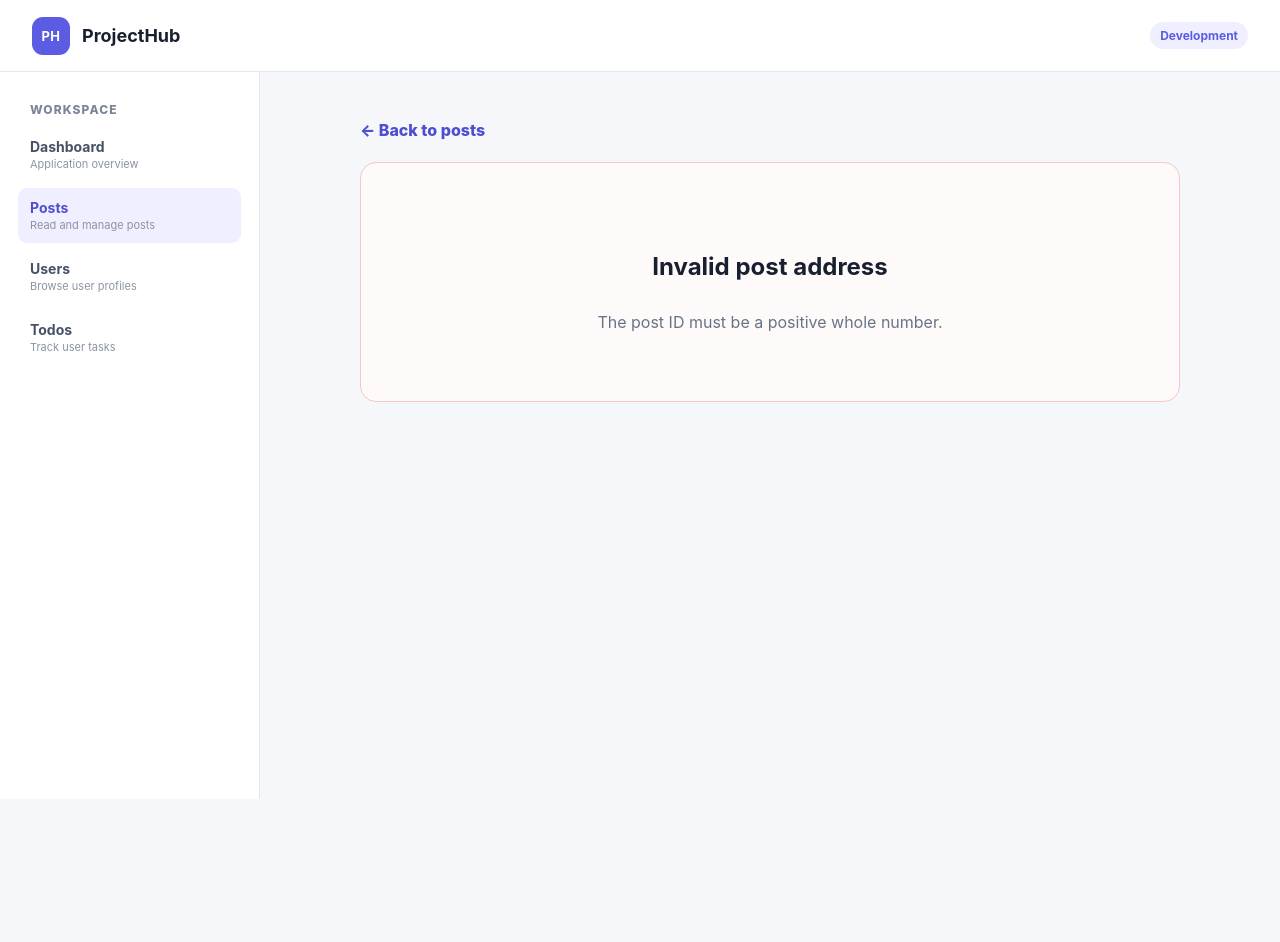
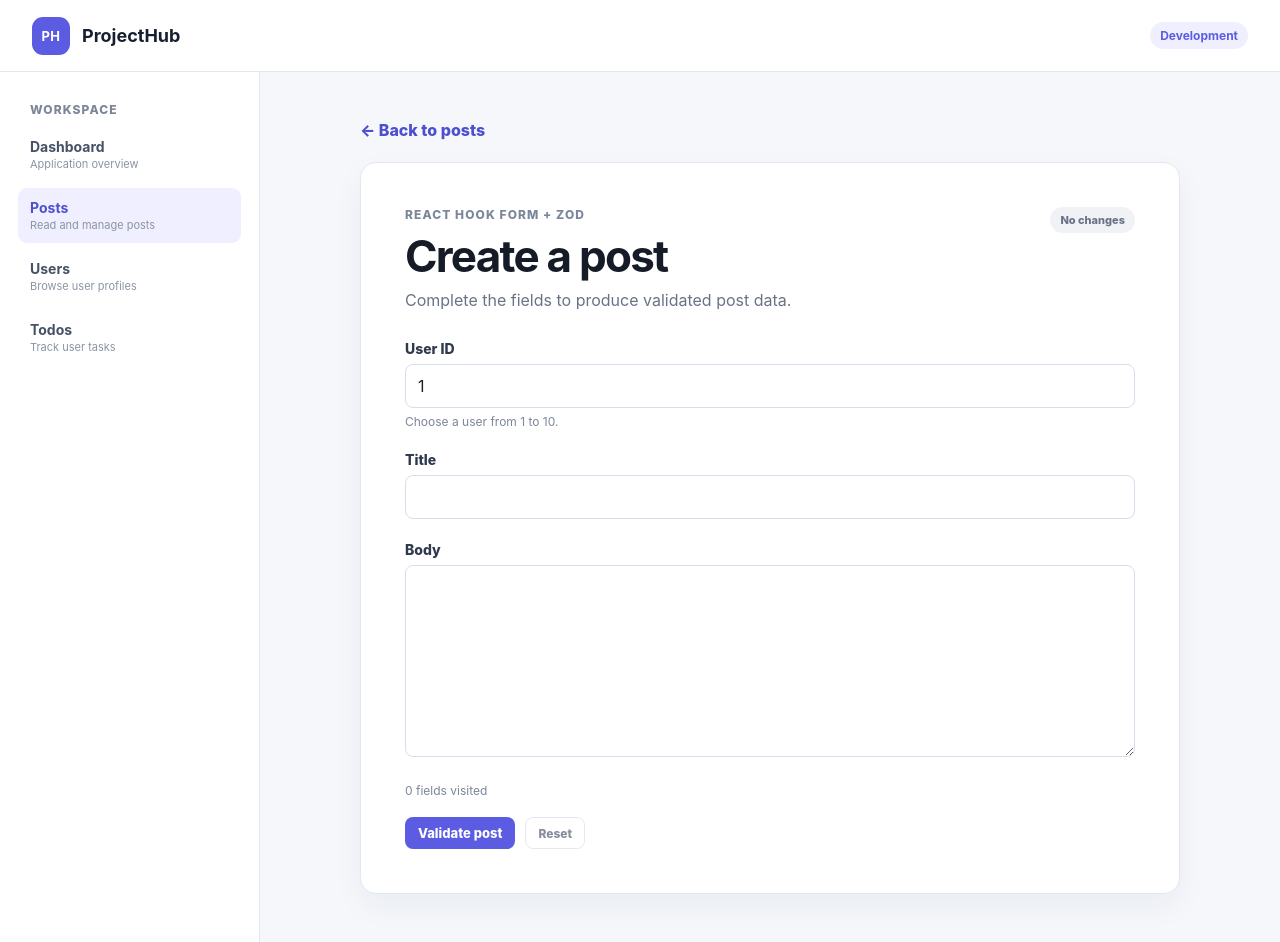
Before and after one commit to prabhakarlainipg/coding-practice, a React (Vite) app in the folder react/my-react-app/: page /posts/new in a window 1280 px wide. Before the commit the page ends 800 px from the top, so only its background shows below. Built offline with nearby package versions, Linux system fonts and the light colour scheme.

Commit message:
React Hook Form and Validation Using ZOD

```diff
--- a/react/my-react-app/package.json
+++ b/react/my-react-app/package.json
@@ -10,6 +10,7 @@
     "preview": "vite preview"
   },
   "dependencies": {
+    "@hookform/resolvers": "^5.9.1",
     "@tanstack/react-query": "^5.101.4",
     "@tanstack/react-query-devtools": "^5.101.4",
     "ag-grid-community": "^36.1.0",
@@ -17,6 +18,7 @@
     "react": "^19.2.8",
     "react-dom": "^19.2.8",
     "react-error-boundary": "^6.1.2",
+    "react-hook-form": "^7.85.0",
     "react-router-dom": "^7.18.2",
     "react-window": "^2.3.0",
     "zod": "^4.4.3"
--- a/react/my-react-app/src/App.css
+++ b/react/my-react-app/src/App.css
@@ -39,6 +39,10 @@
 .secondary-button:hover:not(:disabled) { border-color: #5b5ce2; color: #4d4fce; }
 .secondary-button:disabled { cursor: wait; opacity: .65; }
 .secondary-button:focus-visible { outline: 3px solid rgba(91, 92, 226, .35); outline-offset: 2px; }
+.primary-link, .primary-button { display: inline-flex; align-items: center; justify-content: center; padding: 8px 13px; border: 0; border-radius: 8px; color: #fff; background: #5b5ce2; font-size: 13px; font-weight: 800; text-decoration: none; cursor: pointer; }
+.primary-link:hover, .primary-button:hover:not(:disabled) { background: #4849c3; }
+.primary-link:focus-visible, .primary-button:focus-visible { outline: 3px solid rgba(91, 92, 226, .35); outline-offset: 2px; }
+.primary-button:disabled { cursor: wait; opacity: .65; }
 .filter-bar { display: grid; grid-template-columns: minmax(0, 1fr) 190px; gap: 16px; margin-bottom: 22px; padding: 18px; border: 1px solid #e3e8f0; border-radius: 12px; background: #fff; }
 .search-bar label { display: block; margin-bottom: 8px; color: #465166; font-size: 13px; font-weight: 800; }
 .search-bar__control { display: flex; gap: 8px; }
@@ -81,6 +85,28 @@
 .comments__state p { margin: 0; color: #687386; }
 .comments__state--error { background: #fffafa; }
 .comments__state button { padding: 8px 13px; border: 0; border-radius: 8px; color: #fff; background: #5b5ce2; font-weight: 800; cursor: pointer; }
+.create-post-page { max-width: 820px; margin: 0 auto; }
+.form-card, .post-preview { padding: clamp(26px, 5vw, 44px); border: 1px solid #e3e8f0; border-radius: 16px; background: #fff; box-shadow: 0 12px 30px rgba(23, 34, 55, .05); }
+.form-card__heading { display: flex; align-items: flex-start; justify-content: space-between; gap: 18px; margin-bottom: 30px; }
+.form-card__heading h1 { margin: 7px 0; color: #151b27; font-size: clamp(30px, 5vw, 44px); letter-spacing: -.04em; }
+.form-card__heading p:last-child { margin: 0; color: #687386; }
+.form-status { flex: 0 0 auto; padding: 6px 10px; border-radius: 999px; color: #687386; background: #f0f2f6; font-size: 11px; font-weight: 800; }
+.form-status--dirty { color: #935f08; background: #fff4d8; }
+.form-field { margin-bottom: 22px; }
+.form-field label { display: block; margin-bottom: 7px; color: #303a4d; font-size: 14px; font-weight: 800; }
+.form-field input, .form-field textarea { width: 100%; padding: 11px 12px; border: 1px solid #d8ddeb; border-radius: 8px; color: #18202f; background: #fff; }
+.form-field textarea { resize: vertical; line-height: 1.5; }
+.form-field input:focus, .form-field textarea:focus { border-color: #5b5ce2; outline: 3px solid rgba(91, 92, 226, .16); }
+.form-field [aria-invalid='true'] { border-color: #c94a4a; }
+.field-help, .field-error { margin: 6px 0 0; font-size: 12px; }
+.field-help { color: #7c8699; }
+.field-error { color: #b42318; font-weight: 700; }
+.form-summary { min-height: 20px; margin-bottom: 14px; color: #7c8699; font-size: 12px; }
+.form-actions { display: flex; gap: 10px; }
+.post-preview { margin-top: 22px; }
+.post-preview h2 { margin: 8px 0 12px; color: #20283a; text-transform: capitalize; }
+.post-preview > p:last-of-type { color: #687386; line-height: 1.65; }
+.post-preview span { display: inline-block; margin-top: 14px; color: #7c8699; font-size: 12px; font-weight: 800; }
 .pagination { display: flex; align-items: center; justify-content: center; gap: 18px; margin-top: 26px; }
 .pagination span { color: #687386; font-size: 13px; font-weight: 700; }
 .pagination button { padding: 9px 14px; border: 1px solid #d8ddeb; border-radius: 8px; color: #4d4fce; background: #fff; font-weight: 800; cursor: pointer; }
@@ -112,6 +138,7 @@
   .page-actions { justify-self: start; }
   .posts-grid { grid-template-columns: 1fr; }
   .filter-bar { grid-template-columns: 1fr; }
+  .form-card__heading { display: grid; }
 }
 
 @media (prefers-reduced-motion: reduce) {
--- a/react/my-react-app/src/App.tsx
+++ b/react/my-react-app/src/App.tsx
@@ -4,6 +4,7 @@ import { createBrowserRouter, RouterProvider } from 'react-router-dom'
 import './App.css'
 import { queryClient } from './app/queryClient'
 import { AppLayout } from './layouts/AppLayout'
+import { CreatePostPage } from './pages/CreatePostPage'
 import { DashboardPage } from './pages/DashboardPage'
 import { NotFoundPage } from './pages/NotFoundPage'
 import { PostDetailPage } from './pages/PostDetailPage'
@@ -21,6 +22,7 @@ const router = createBrowserRouter([
 */
       { index: true, element: <DashboardPage /> },
       { path: 'posts', element: <PostsPage /> },
+      { path: 'posts/new', element: <CreatePostPage /> },
 /*
 :postId is a dynamic route segment.
 */
--- a/react/my-react-app/src/features/posts/types/post.ts
+++ b/react/my-react-app/src/features/posts/types/post.ts
@@ -13,7 +13,14 @@ export const postSchema = z.object({
 
 export const postsSchema = z.array(postSchema)
 
+export const createPostSchema = z.object({
+  userId: z.number().int().min(1, 'User ID must be at least 1').max(10),
+  title: z.string().trim().min(5, 'Title must contain at least 5 characters').max(100),
+  body: z.string().trim().min(10, 'Body must contain at least 10 characters').max(500),
+})
+
 /*
 This line creates the TypeScript type from the schema:
 */
 export type Post = z.infer<typeof postSchema>
+export type CreatePostInput = z.infer<typeof createPostSchema>
--- /dev/null
+++ b/react/my-react-app/src/pages/CreatePostPage.tsx
@@ -0,0 +1,143 @@
+import { zodResolver } from '@hookform/resolvers/zod'
+import { useState } from 'react'
+import { useForm } from 'react-hook-form'
+import { Link } from 'react-router-dom'
+import { createPostSchema, type CreatePostInput } from '../features/posts/types/post'
+
+const defaultValues: CreatePostInput = { userId: 1, title: '', body: '' }
+/*
+Submit
+   ↓
+React Hook Form gathers values
+   ↓
+Zod validates them
+   ↓
+Invalid → display field errors
+Valid   → setPreview(validatedData)
+*/
+export function CreatePostPage() {
+  const [preview, setPreview] = useState<CreatePostInput | null>(null)
+ /* Performance is an important aspect of user experience in terms of building forms.
+      You have the ability to subscribe to individual input and form state updates without re-rendering the entire form.
+       It has a lot of useful tools and doesn’t require much code compared to Formik, and Redux Form.
+       As the number of re-renders in the application is small and mounting time is less it is super smooth.
+       */
+  const {
+
+    register,
+/*
+    handleSubmit validates before calling the submit function.
+*/
+    handleSubmit,
+/*
+    reset restores default values.
+*/
+    reset,
+/*
+    formState describes errors and user interaction.
+    isDirty — at least one value differs from its default
+*/
+    formState: { errors, isDirty, isSubmitting, isSubmitSuccessful, touchedFields },
+  } = useForm<CreatePostInput>({
+    resolver: zodResolver(createPostSchema),
+    defaultValues,
+/*
+    validates a field when the user leaves it.
+*/
+    mode: 'onBlur',
+  })
+
+  function resetForm() {
+    reset(defaultValues)
+    setPreview(null)
+  }
+
+  return (
+    <section className="create-post-page" aria-labelledby="create-post-heading">
+      <Link className="back-link" to="/posts">← Back to posts</Link>
+      <div className="form-card">
+        <div className="form-card__heading">
+          <div>
+            <p className="eyebrow">React Hook Form + Zod</p>
+            <h1 id="create-post-heading">Create a post</h1>
+            <p>Complete the fields to produce validated post data.</p>
+          </div>
+          <span className={isDirty ? 'form-status form-status--dirty' : 'form-status'}>
+            {isDirty ? 'Unsaved changes' : 'No changes'}
+          </span>
+        </div>
+
+        <form onSubmit={handleSubmit(setPreview)} noValidate>
+          <div className="form-field">
+            <label htmlFor="userId">User ID</label>
+            <input
+              id="userId"
+              type="number"
+              min="1"
+              max="10"
+              aria-invalid={Boolean(errors.userId)}
+              aria-describedby={errors.userId ? 'userId-error' : 'userId-help'}
+/* These are uncontrolled inputs
+              React Hook Form primarily tracks these through DOM references. We do not call setState on every keystroke.
+              Uncontrolled fields usually require fewer React rerenders.
+*/
+              {...register('userId', { valueAsNumber: true })}
+            />
+            {errors.userId ? (
+              <p className="field-error" id="userId-error" role="alert">{errors.userId.message}</p>
+            ) : (
+              <p className="field-help" id="userId-help">Choose a user from 1 to 10.</p>
+            )}
+          </div>
+
+          <div className="form-field">
+            <label htmlFor="title">Title</label>
+            <input
+              id="title"
+              type="text"
+              aria-invalid={Boolean(errors.title)}
+              aria-describedby={errors.title ? 'title-error' : undefined}
+/*
+               register connects HTML fields to the form.
+*/
+              {...register('title')}
+            />
+            {errors.title && <p className="field-error" id="title-error" role="alert">{errors.title.message}</p>}
+          </div>
+
+          <div className="form-field">
+            <label htmlFor="body">Body</label>
+            <textarea
+              id="body"
+              rows={7}
+              aria-invalid={Boolean(errors.body)}
+              aria-describedby={errors.body ? 'body-error' : undefined}
+              {...register('body')}
+            />
+            {errors.body && <p className="field-error" id="body-error" role="alert">{errors.body.message}</p>}
+          </div>
+
+          <div className="form-summary" aria-live="polite">
+            {Object.keys(touchedFields).length} fields visited
+            {isSubmitSuccessful && ' · Validation passed'}
+          </div>
+          <div className="form-actions">
+            <button className="primary-button" disabled={isSubmitting} type="submit">
+              {isSubmitting ? 'Validating…' : 'Validate post'}
+            </button>
+            <button className="secondary-button" disabled={!isDirty} type="button" onClick={resetForm}>Reset</button>
+          </div>
+        </form>
+      </div>
+
+      {preview && (
+        <article className="post-preview" aria-labelledby="preview-heading">
+          <p className="eyebrow">Validated preview</p>
+          <h2 id="preview-heading">{preview.title}</h2>
+          <p>{preview.body}</p>
+          <span>User {preview.userId}</span>
+        </article>
+      )}
+    </section>
+  )
+}
--- a/react/my-react-app/src/pages/PostsPage.tsx
+++ b/react/my-react-app/src/pages/PostsPage.tsx
@@ -1,5 +1,5 @@
 import { useMemo } from 'react'
-import { useSearchParams } from 'react-router-dom'
+import { Link, useSearchParams } from 'react-router-dom'
 import { PostCard } from '../features/posts/components/PostCard'
 import { usePosts } from '../features/posts/queries/usePosts'
 import { getErrorMessage } from '../lib/getErrorMessage'
@@ -108,6 +108,7 @@ export function PostsPage() {
             >
               {isFetching ? 'Refreshing…' : 'Refresh'}
             </button>
+            <Link className="primary-link" to="/posts/new">Create post</Link>
           </div>
         )}
       </div>
```
Also changed, not shown: 1 other file (tests, documents, lock files or other folders).
